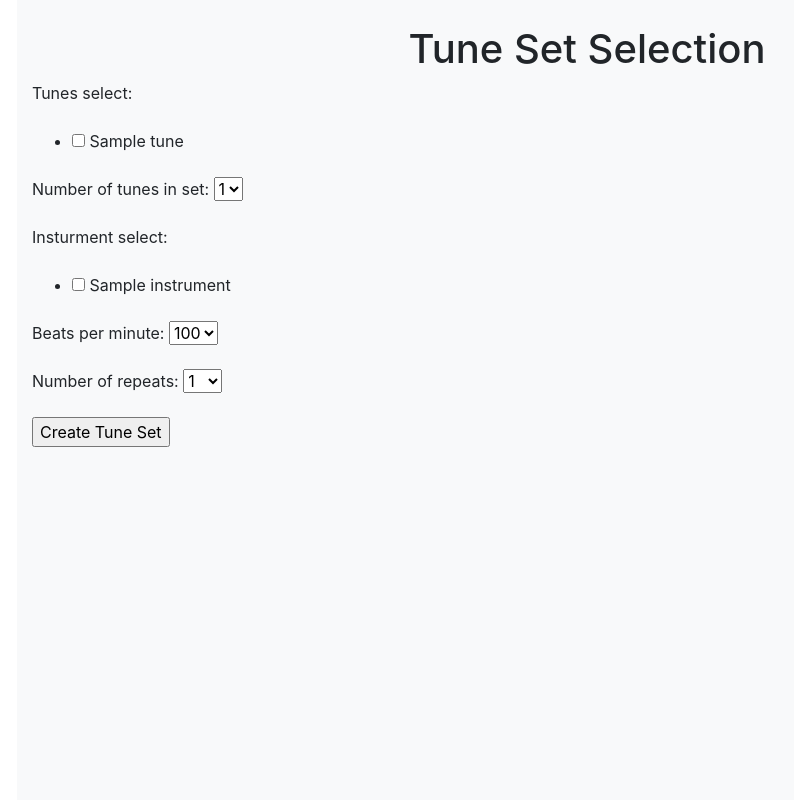
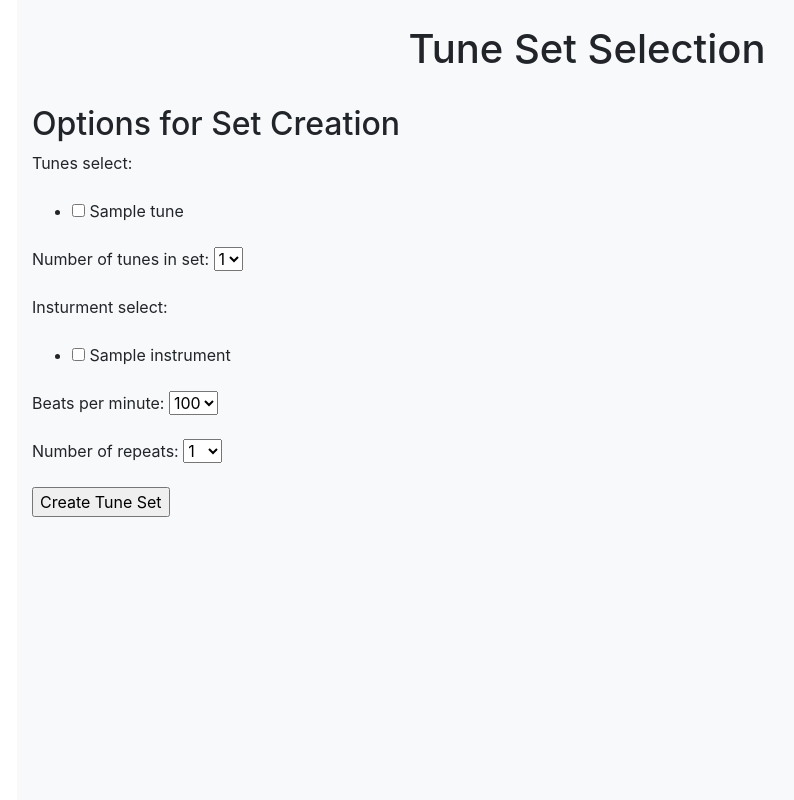
Before and after one commit to claytoncook12/PDMAutoSession, a Django app: page /SetSelection/ in a window 1280 px wide. Shown: the part 56-856 px from the top of the page, without its empty margins (53-847 px from the left). Run offline with Django 3.2, Linux system fonts and the light colour scheme; tables that the repository leaves empty hold one stand-in row (values such as "Sample post"); parts of the project's set-up code (start-up, migrations or seed data) failed here and were passed over; some libraries are stand-ins or nearby versions.

Commit message:
updates to set selection page  and form

```diff
--- a/autosession/creating.py
+++ b/autosession/creating.py
@@ -191,7 +191,7 @@ def recordings_model_obj(tune_id_list, num_items):
 
     return Recording.objects.filter(tune__tune_id__in=tune_id_list).order_by('?')[:num_items]
 
-def tunes_list_start_stop(recordings_model_obj, num_repeats):
+def tunes_list_start_stop(recordings_model_obj, num_repeats=1):
     """
     Creates special dict[list] for creating set and downloads
     needed files into media folder
@@ -327,4 +327,5 @@ def tunes_list_start_stop(recordings_model_obj, num_repeats):
     [unduplicated_tune_names.append(x['tune']) for x in tunes if x['tune'] not in unduplicated_tune_names]
     set_fname = str(num_repeats) + "_" + "_".join(unduplicated_tune_names) + ".wav"
 
-    return {'set': set_fname, 'repeats_per_tune': num_repeats, 'tunes': tunes}
+    return {'set_file_name': set_fname, 'set_tunes': unduplicated_tune_names,
+            'repeats_per_tune': num_repeats, 'tunes': tunes}
--- a/autosession/forms.py
+++ b/autosession/forms.py
@@ -10,7 +10,9 @@ class SetOptionsForm(forms.Form):
     """
     Form for selecting set options
     """
-    tunes = Tune.objects.all()
+    tunes = Tune.objects.all() # Possible to have tune without recording and can cause error in creating form
+                               # since could have a tune in the form that does not have a recording
+                               # to use for audio creation
     insturment = Instrument.objects.all()
 
     number_of_tunes_in_set_choice = ((i,i) for i in range(1,len(tunes)+1))
--- a/autosession/static/autosession/css/base.css
+++ b/autosession/static/autosession/css/base.css
@@ -1,4 +1,4 @@
-h1, h2, h3, h4 {text-align: center}
+h1 {text-align: center}
 h1 {padding-top: 25px;}
 .container {background-color: #F8F9FA;}
 #page-container {position: relative; min-height: 100vh}
--- a/autosession/templates/autosession/set_selection.html
+++ b/autosession/templates/autosession/set_selection.html
@@ -13,16 +13,34 @@
 </div>
 {% endif %}
 
+{% if show_select %}
+    <h2>Created Set Wav File</h2>
+
+    Set Order
+    <ol>
+    {% for t in set_tunes %}
+        <li>{{ t|capfirst }}</li>
+    {% endfor  %}
+    </ol>
+
+    <audio controls>
+        <source src="{{ audio_file }}" type="audio/wav">
+      Your browser does not support the audio element.
+    </audio>
+    <br>
+{% endif %}
+
+<br>
+<h2>Options for Set Creation</h2>
 <form action="">
     {% csrf_token %}
     {{ form.as_p }}
     <input type="submit" value="Create Tune Set">
 </form>
 
-
 {% if show_select %}
+    <br>
     <h2>Selected Data</h2>
-    <br>
     Tunes Selected: {{ tunes_id_list }}
     <br>
     Tunes In Set: {{ number_of_tunes_in_set }}
@@ -32,5 +50,9 @@
     Beats Per Minute: {{ bpm }}
     <br>
     Number of Repeats: {{ repeats }}
+    <br>
+    Tunes Creation File:<br>
+    {{ tunes_creation_file }}
 {% endif %}
+
 {% endblock %}
--- a/autosession/views.py
+++ b/autosession/views.py
@@ -11,7 +11,13 @@ from .serializers import TuneTypeSerializer, TuneSerializer, RecordingSerializer
 
 from .forms import SetOptionsForm
 
-from .creating import tune_played_time_start_stop, tune_end_start_stop, url_to_download, combine_tunes
+from .creating import (tune_played_time_start_stop,
+                       tune_end_start_stop,
+                       url_to_download,
+                       combine_tunes,
+                       recordings_model_obj,
+                       tunes_list_start_stop
+)
 
 # HTML Page Views
 def set_selection(request):
@@ -44,6 +50,12 @@ def set_selection(request):
                 return render(request, 'autosession/set_selection.html', {'form': form,
                                                                           'form_error_message': form_error_message})
 
+            # If No Errors in Form Generate Set File
+            rec_obj = recordings_model_obj(tunes_id_list, int(number_of_tunes_in_set))
+            tunes_creation_file = tunes_list_start_stop(rec_obj, int(repeats))
+            combine_tunes(tunes_creation_file['tunes'], tunes_creation_file['set_file_name'])
+            floc = settings.MEDIA_URL + tunes_creation_file['set_file_name']
+
 
             return render(request, 'autosession/set_selection.html', {'form': form,
                                                                     'show_select': show_selected,
@@ -51,7 +63,10 @@ def set_selection(request):
                                                                     'number_of_tunes_in_set': number_of_tunes_in_set,
                                                                     'insturment_id_list': insturment_id_list,
                                                                     'bpm': bpm,
-                                                                    'repeats': repeats})
+                                                                    'repeats': repeats,
+                                                                    'tunes_creation_file': tunes_creation_file,
+                                                                    'audio_file': floc,
+                                                                    'set_tunes': tunes_creation_file['set_tunes']})
 
         return render(request, 'autosession/set_selection.html', {'form': form,
                                                                   'show_select': show_selected})
```
Also changed, not shown: autosession/templates/autosession/set_play.html (deleted, +0 -8 lines).
